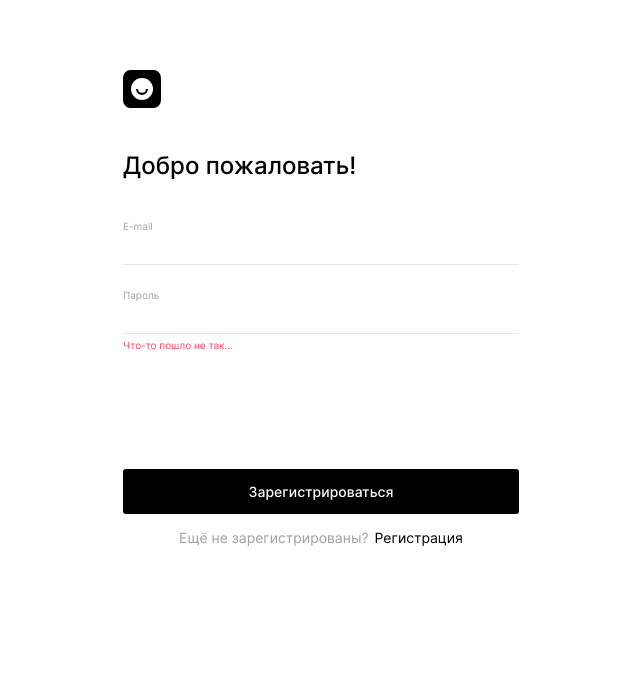
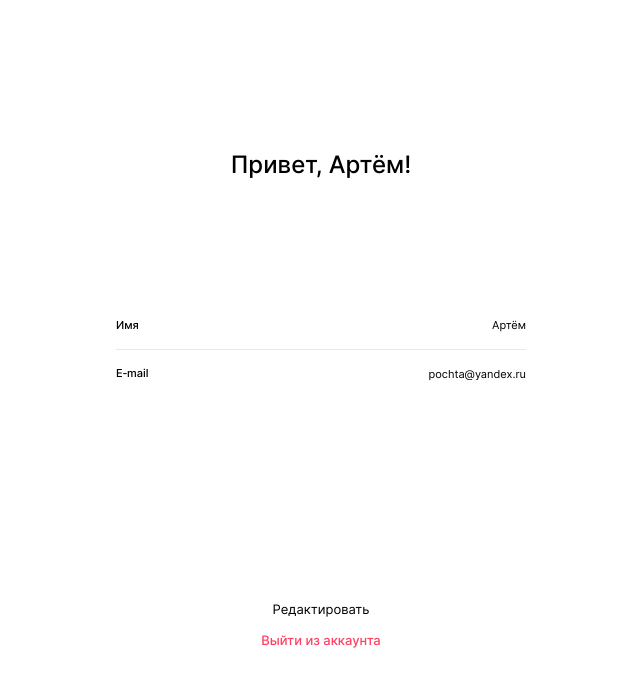
Before and after one commit to artem-chumak/movies-explorer-frontend, a React (Create React App) app: page / in a window 1280 px wide. Shown: the top 686 px of the page, without its empty margins (319-959 px from the left). Built offline with nearby package versions, Linux system fonts and the light colour scheme.

Commit message:
feat(layout): add profile component

```diff
--- a/src/components/App/App.js
+++ b/src/components/App/App.js
@@ -6,9 +6,10 @@
 // todo - Добавить линки на страницы в NavTab
 // todo - Заменить текст хомячка на мой
 // todo - Проверить все линки, котрые есть в пректе
+// todo - Клик по логотипу ведет на главную
 
 import "./App.css";
-// import Main from "../Main/Main";
+import Main from "../Main/Main";
 import Header from "../Header/Header";
 import Footer from "../Footer/Footer";
 import Movies from "../Movies/Movies";
@@ -16,6 +17,7 @@ import SavedMovies from "../SavedMovies/SavedMovies";
 import NotFound from "../NotFound/NotFound";
 import Register from "../Register/Register"
 import Login from "../Login/Login"
+import Profile from "../Profile/Profile"
 
 function App() {
   return (
@@ -27,7 +29,8 @@ function App() {
       {/* <Footer /> */}
       {/* <NotFound /> */}
       {/* <Register /> */}
-      <Login />
+      {/* <Login /> */}
+      <Profile />
     </div>
   );
 }
--- a/src/components/Login/Login.js
+++ b/src/components/Login/Login.js
@@ -10,7 +10,7 @@ function Login() {
         alt="логотип, стилизованный под смайлик"
       />
       <form className="login__form">
-        <h1 className="login__title">Добро пожаловать!</h1>
+        <h1 className="login__title">Рады видеть!</h1>
         <label className="login__label" for="login-email">
           E-mail
         </label>
--- a/src/components/Profile/Profile.css
+++ b/src/components/Profile/Profile.css
@@ -0,0 +1,111 @@
+.profile {
+  width: 410px;
+  min-height: 700px;
+  box-sizing: border-box;
+  margin: 0 auto;
+  padding: 150px 0 70px;
+}
+
+.profile__title {
+  font-size: 24px;
+  font-weight: 500;
+  line-height: 1.21;
+  margin: 0 0 123px 0;
+  text-align: center;
+}
+
+.profile__section {
+  display: flex;
+  flex-wrap: nowrap;
+  box-sizing: border-box;
+  padding: 17px 0;
+  border-bottom: solid 1px #e8e8e8;
+  font-size: 11px;
+  line-height: 1.21;
+}
+
+.profile__label {
+  font-weight: 500;
+}
+
+.profile__input {
+  width: 100%;
+  text-align: end;
+  box-sizing: border-box;
+  padding: 0 0 0 10px;
+  border: none;
+}
+
+.profile__input:disabled {
+  background-color: white;
+  color: black;
+}
+
+.profile__input:focus {
+  outline: 0;
+  outline-offset: 0;
+}
+
+.profile__section:last-of-type {
+  border-bottom: none;
+  margin-bottom: 200px;
+}
+
+.profile__button {
+  display: block;
+  margin: 0 auto;
+  box-sizing: border-box;
+  padding: 4px;
+  background-color: inherit;
+  margin-bottom: 8px;
+  border: none;
+  font-size: 13px;
+  line-height: 1.21;
+  font-weight: 400;
+  cursor: pointer;
+  transition: 0.2s ease-out;
+}
+
+.profile__button-edit {
+  font-weight: 400;
+}
+
+.profile__button:hover {
+  opacity: 0.6;
+}
+
+.profile__button-exit {
+  font-weight: 500;
+  color: #ff4062;
+}
+
+@media screen and (max-width: 768px) {
+  .profile {
+    min-height: 1024px;
+    padding: 311px 0 269px;
+  }
+
+  .profile__title {
+    margin: 0 0 96px 0;
+  }
+
+  .profile__section:last-of-type {
+    margin-bottom: 160px;
+  }
+}
+
+@media screen and (max-width: 600px) {
+  .profile {
+    min-height: 780px;
+    padding: 145px 0 40px;
+    width: 260px;
+  }
+
+  .profile__title {
+    margin: 0 0 80px 0;
+  }
+
+  .profile__section:last-of-type {
+    margin-bottom: 350px;
+  }
+}
--- a/src/components/Profile/Profile.js
+++ b/src/components/Profile/Profile.js
@@ -0,0 +1,45 @@
+import "./Profile.css";
+
+function Profile() {
+  return (
+    <section className="profile">
+      <form className="profile__form">
+        <h1 className="profile__title">Привет, Артём!</h1>
+        <section className="profile__section">
+          <label form="profile__name" className="profile__label">
+            Имя
+          </label>
+          <input
+          disabled
+            id="profile__name"
+            name="profile__name"
+            type="text"
+            className="profile__input"
+            value="Артём"
+          />
+        </section>
+        <section className="profile__section">
+          <label for="profilef__email" className="profile__label">
+            E&#8209;mail
+          </label>
+          <input
+          disabled
+            id="profile__email"
+            name="profile__email"
+            type="email"
+            className="profile__input"
+            value="pochta@yandex.ru"
+          />
+        </section>
+        <button type="button" className="profile__button profile__button-edit">
+          Редактировать
+        </button>
+        <button type="button" className="profile__button profile__button-exit">
+          Выйти из аккаунта
+        </button>
+      </form>
+    </section>
+  );
+}
+
+export default Profile;
```
